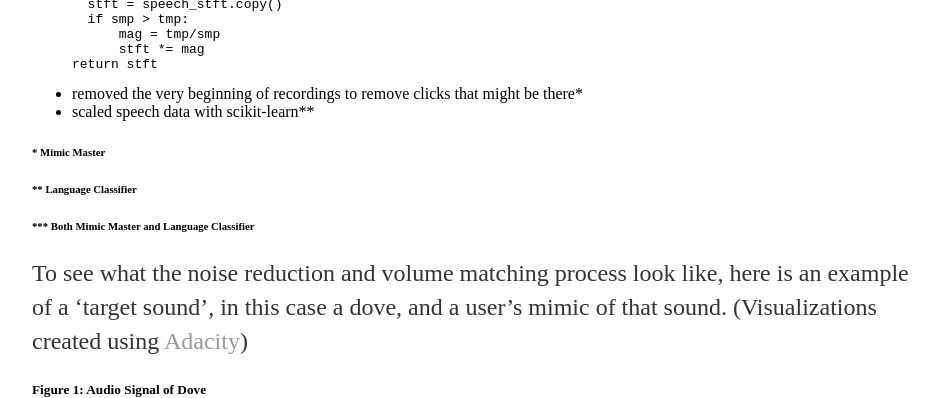
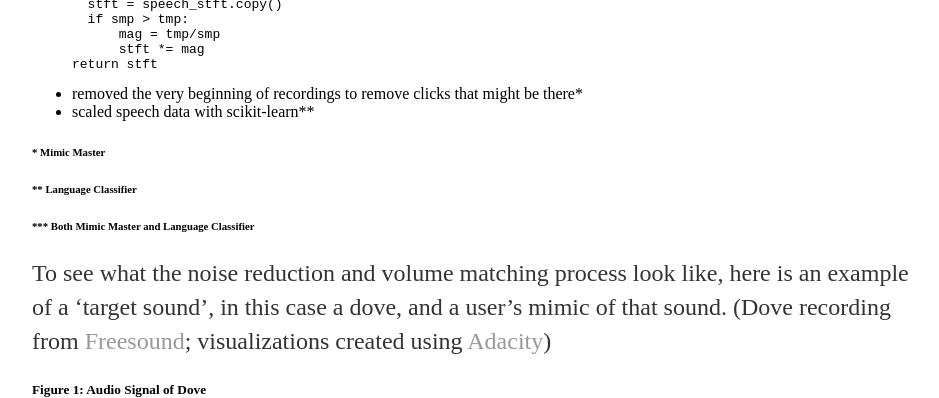
Before and after one commit to a-n-rose/a-n-rose.github.io, a Jekyll site: the page built from _posts/2018-08-23-noise-how-i-love-you.md, in a window 1280 px wide and 900 px high, scrolled down 1547 px, cut to the strip 0-398 px from the top of the window. Shown: the whole strip, without its empty margins (160-1099 px from the left). Built offline with Jekyll 4.4.1, drawn with Linux system fonts in a browser that asks for light colours.

Commit message:
documented where Dove sound was collected

```diff
--- a/_posts/2018-08-23-noise-how-i-love-you.md
+++ b/_posts/2018-08-23-noise-how-i-love-you.md
@@ -81,7 +81,7 @@ return stft
 
 
 
-To see what the noise reduction and volume matching process look like, here is an example of a 'target sound', in this case a dove, and a user's mimic of that sound. (Visualizations created using <a href="https://www.audacityteam.org/">Adacity</a>)
+To see what the noise reduction and volume matching process look like, here is an example of a 'target sound', in this case a dove, and a user's mimic of that sound. (Dove recording from <a href="https://freesound.org/">Freesound</a>; visualizations created using <a href="https://www.audacityteam.org/">Adacity</a>)
 ##### Figure 1: Audio Signal of Dove
 ![Imgur](https://i.imgur.com/RZoV918.png)
 ##### Figure 2: User's Mimic Before Preprocessing
```
